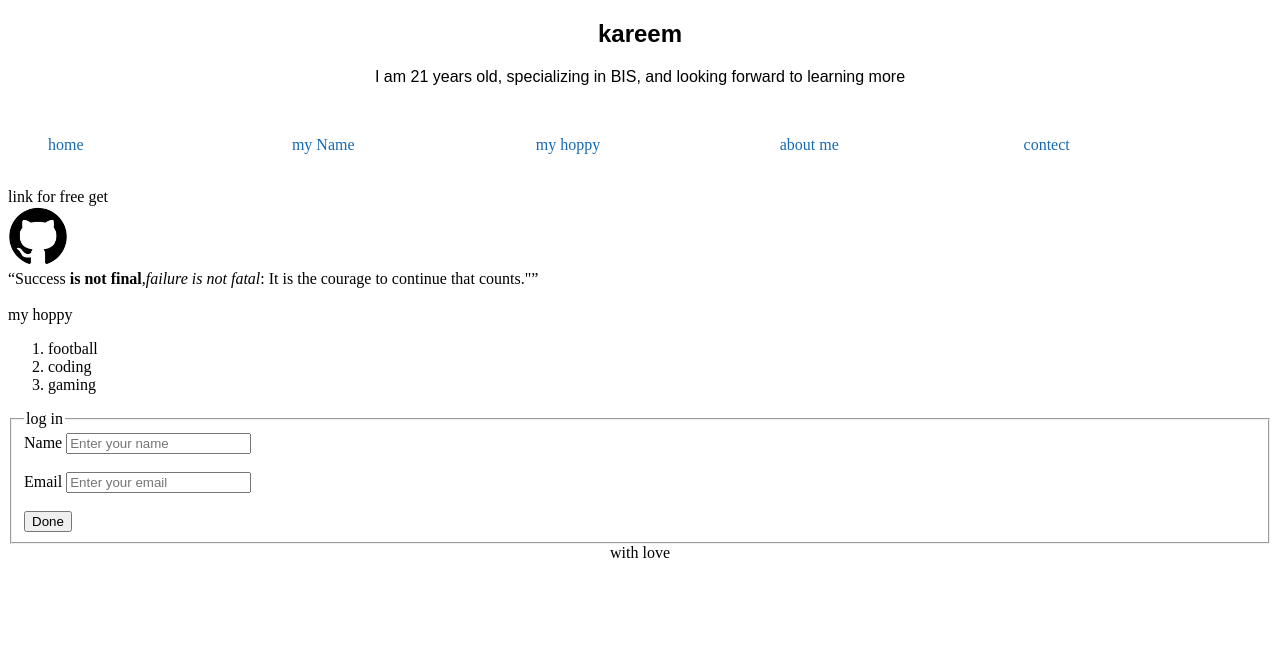
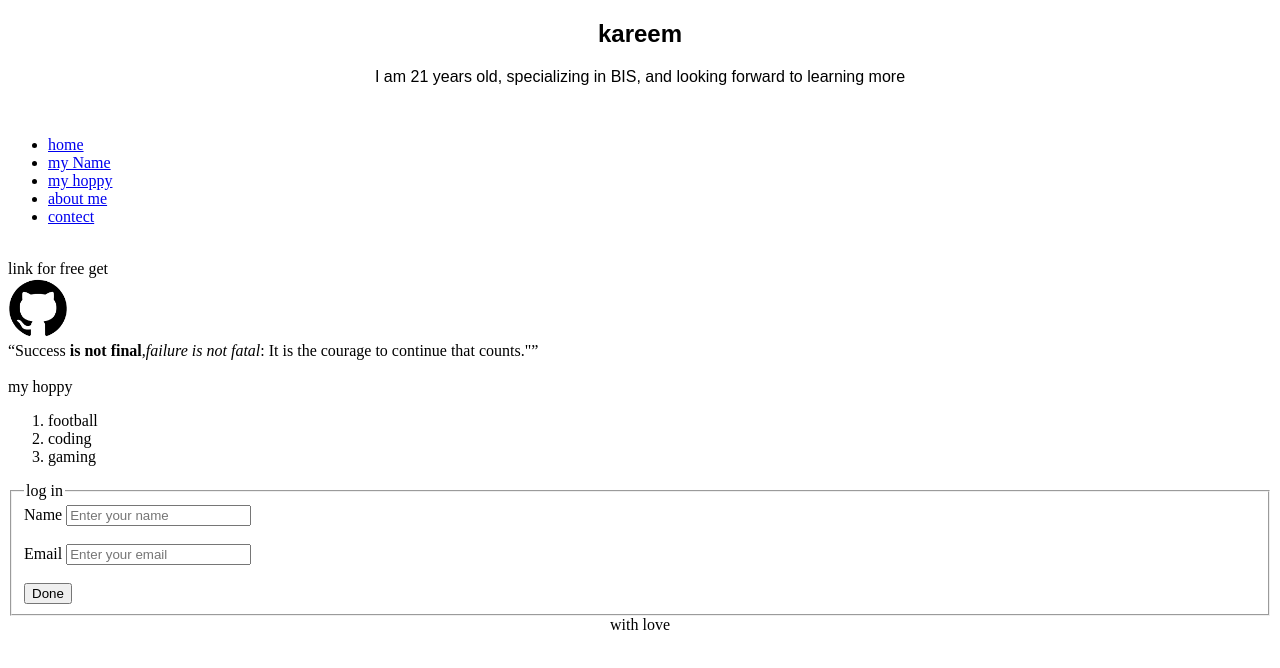
Before and after one commit to kareemhanafy-oss/task, a plain HTML site: page index.html in a window 1280 px wide. Drawn offline with Linux system fonts and the light colour scheme.

Commit message:
Initial commit

```diff
--- a/index.html
+++ b/index.html
@@ -5,25 +5,6 @@
     <meta charset="UTF-8">
     <meta name="viewport" content="width=device-width, initial-scale=1.0">
     <title>task</title>
-  <style>
-    .sp {
-      list-style: none;
-    }
-
-    /* بشيل النقط من جنب ليست ايتم */
-    .li {
-      display: inline-block;
-      width: calc(98%/5);
-    }
-
-    /* انلاين بلوك عشان يبقي علي لاين بس يحترم المسافه */
-    a {
-      text-decoration: none;
-      color: rgb(22, 106, 180);
-    }
-
-    /* تيكست ديكوريشن عشان اشيل الخط من تحت لينك */
-  </style>
   </head>
 
   <body>
```
Lines whose indentation alone changed are shown as unchanged.
